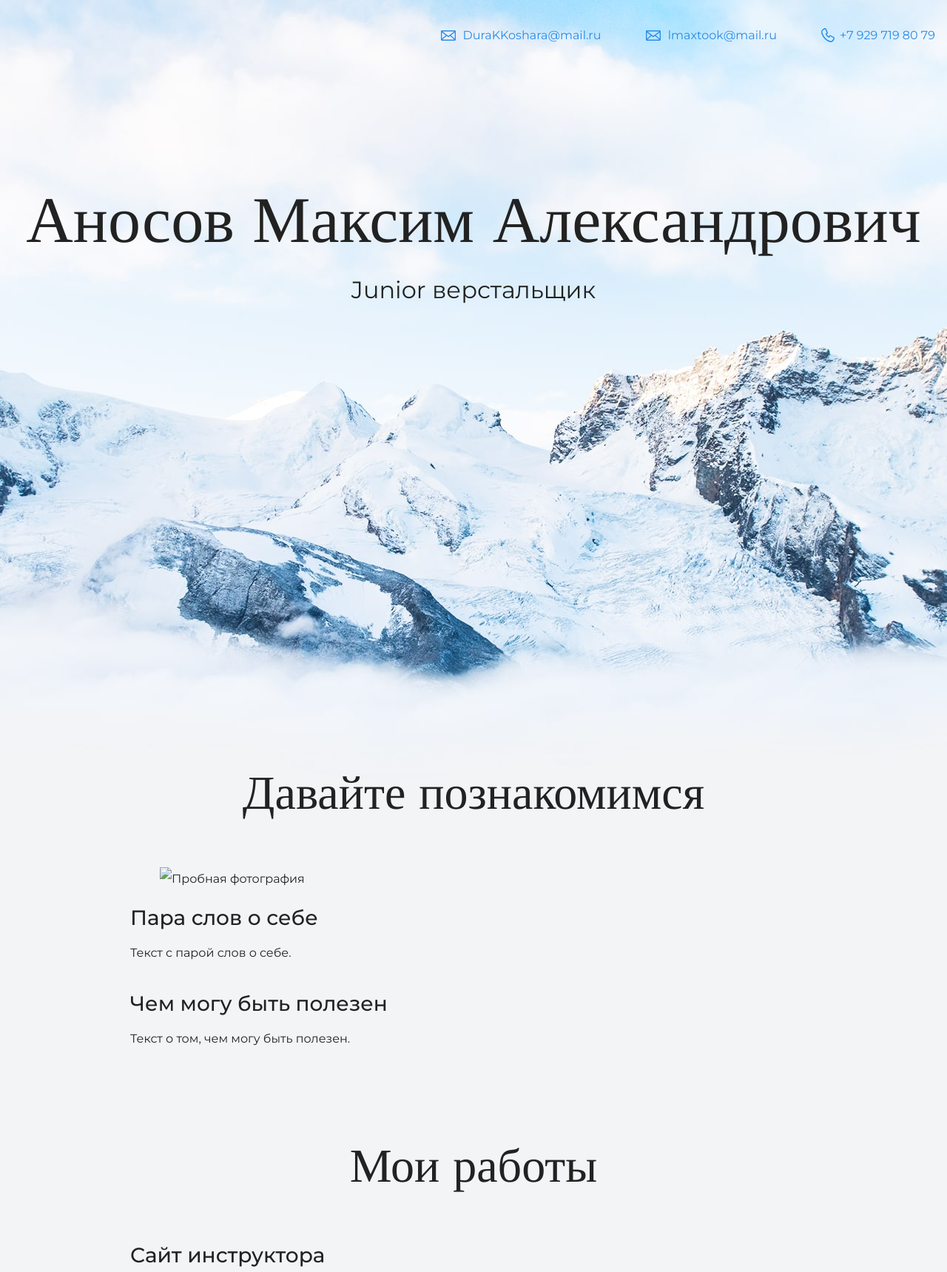
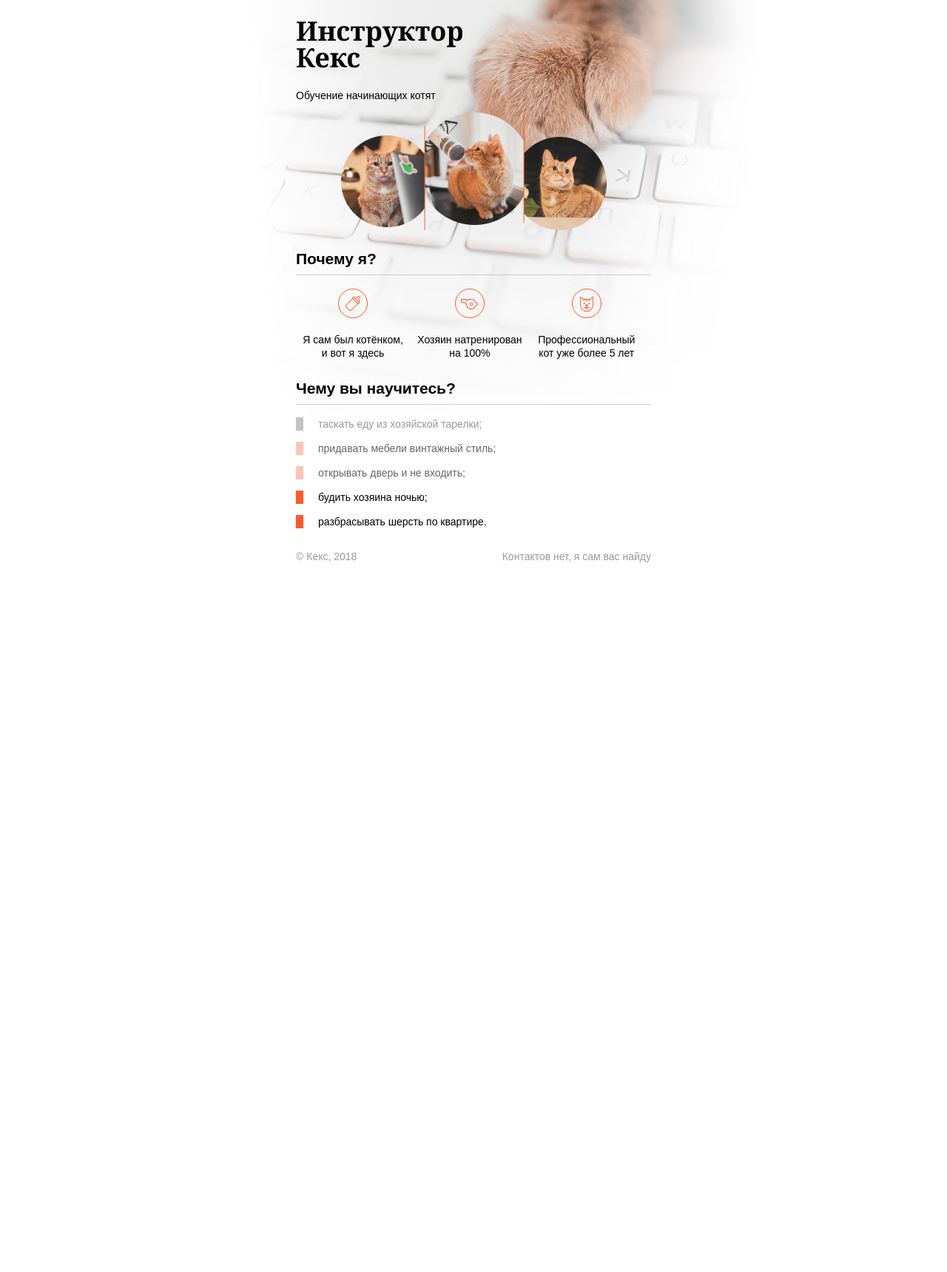
Before and after one commit to DuraKKoshara/DuraKKoshara, a plain HTML site: page index.html in a window 1280 px wide. Shown: the top 1719 px of the page at 74% size. After the commit the page ends 800 px from the top, so only its background shows below. Drawn offline with nearby package versions, Linux system fonts and the light colour scheme.

Commit message:
Меняет текст

```diff
--- a/index.html
+++ b/index.html
@@ -1,60 +1,40 @@
 <!DOCTYPE html>
 <html lang="ru">
   <head>
-    <link href="https://fonts.googleapis.com/css?family=Montserrat:400,500,700|Old+Standard+TT&display=swap&subset=cyrillic" rel="stylesheet">
-    <meta charset="UTF-8">
+    <meta charset="utf-8">
+    <title>Инструктор Кекс</title>
     <link rel="stylesheet" href="style.css">
-    <title>Портфолио Junior верстальщика</title>
   </head>
-
   <body>
-    <header class="page-header">
     <div class="container">
-      <a class="header-email" href="mailto:DuraKKoshara@mail.ru">DuraKKoshara@mail.ru</a>
-      <a class="header-email" href="mailto:lmaxtook@mail.ru">lmaxtook@mail.ru</a>
-      <a class="header-phone" href="tel:+79297198079">+7 929 719 80 79</a>
+      <header class="site-header">
+        <h1>Инструктор Кекс</h1>
+        <p>Обучение начинающих котят</p>
+        <img src="img/keks.png">
       </header>
 
-    <section class="hero-image">
-      <div class="container">
-      <h1 class="heading">Аносов Максим Александрович</h1>
-      <p>Junior верстальщик</p>
-    </div>
+      <section class="features">
+        <h2>Почему я?</h2>
+        <p class="feature-kitten">Я сам был котёнком, и вот я здесь</p>
+        <p class="feature-train">Хозяин натренирован на 100%</p>
+        <p class="feature-cat">Профессиональный кот уже более 5 лет</p>
       </section>
 
-    <section class="intro">
-      <div class="container">
-      <h2 class="subheading">Давайте познакомимся</h2>
-      <figure class="IMG_3322-image">
-        <img src="" width="928" height="536" alt="Пробная фотография">
-      </figure>
-      <h3>Пара слов о себе</h3>
-      <p>Текст с парой слов о себе.</p>
-      <h3>Чем могу быть полезен</h3>
-      <p>Текст о том, чем могу быть полезен.</p>
-    </div>
+      <section class="skills">
+        <h2>Чему вы научитесь?</h2>
+        <ul class="skills-list">
+          <li class="skills-item">таскать еду из хозяйской тарелки;</li>
+          <li class="skills-item standart">придавать мебели винтажный стиль;</li>
+          <li class="skills-item standart">открывать дверь и не входить;</li>
+          <li class="skills-item vip">будить хозяина ночью;</li>
+          <li class="skills-item vip">разбрасывать шерсть по квартире.</li>
+        </ul>
       </section>
 
-    <section class="portfolio">
-      <div class="container">
-      <h2 class="subheading">Мои работы</h2>
-
-      <h3>Сайт инструктора </h3>
-      <figure class="project-image">
-        <img src="files/project.jpg" width="928" height="536" alt="Сайт инструктора Кекса">
-      </figure>
-      <p>Небольшой лендинг о школе для начинающих.</p>
-      <a class="button" href="source/project/index.html">Открыть страницу</a>
-      <h3>Блог начинающего верстальщика</h3>
-      <p>Статический блог про обучение HTML и CSS.</p>
+      <footer class="site-footer">
+        <p>© Кекс, 2018</p>
+        <p>Контактов нет, я сам вас найду</p>
+      </footer>
     </div>
-    </section>
-
-    <footer class="page-footer">
-      <div class="container">
-        <a class="footer-email" href="mailto:DuraKKoshara@mail.ru">DuraKKoshara@mail.ru</a>
-        <a class="footer-phone" href="tel:+79297198079">+7 929 719 80 79</a>
-    </div>
-    </footer>
   </body>
 </html>
--- a/style.css
+++ b/style.css
@@ -1,194 +1,93 @@
 body {
-  margin: 0;
-  min-width: 960px;
-  font-family: "Montserrat", "Helvetica", "Arial", sans-serif;
-  font-size: 16px;
-  line-height: 32px;
-  color: #222222;
-  background-color: #f2f4f6;
-  background-image: url("img/hero-bg.jpg");
-  background-repeat: no-repeat;
-  background-position: top center;
+  padding: 0;
+  font-family: "Arial", sans-serif;
+  font-size: 14px;
+  line-height: 18px;
+  color: #000000;
+  background: #ffffff url("img/keks-background.jpg") no-repeat 50% 0;
+}
+
+h1 {
+  width: 260px;
+  font-family: "Georgia", serif;
+  font-size: 36px;
+  line-height: 36px;
+}
+
+h2 {
+  padding-bottom: 12px;
+  border-bottom: 1px solid #cccccc;
+}
+
+.site-header {
+  margin-bottom: 30px;
+}
+
+.skills-item {
+  margin-bottom: 15px;
+  padding-left: 20px;
+  border-left: 10px solid #c4c4c4;
+  color: #999999;
+}
+
+.standart {
+  border-color: #ffc5b3;
+  color: #666666;
+}
+
+/* Добавьте правило ниже */
+
+.vip {
+  border-color: #ff5a26;
+  color: #000000;
 }
 
 .container {
-  max-width: 928px;
+  width: 480px;
   margin: 0 auto;
-  padding: 0 16px;
 }
 
-.page-header {
-  margin: 0 0 160px;
-  padding: 32px 0 32px;
+.site-header img {
+  display: block;
+  margin: 0 auto;
 }
 
-.page-header .container,
-.page-footer .container {
-  max-width: 1408px;
-  text-align: right;
+.features {
+  margin-bottom: 30px;
 }
 
-.page-header a {
-  margin-left: 56px;
-  color: #288be6;
-  text-decoration: none;
+.features p {
+  display: inline-block;
+  vertical-align: top;
+  width: 30%;
+  margin: 0 5px;
+  text-align: center;
   background-repeat: no-repeat;
-  background-position: left;
+  background-position: center top;
 }
 
-.header-email {
-  padding-left: 30px;
-  background-image: url("img/icon-email-header.svg");
+.feature-kitten {
+  padding-top: 60px;
+  background-image: url("img/bottle.svg");
 }
 
-.header-phone {
-  padding-left: 25px;
-  background-image: url("img/icon-phone-header.svg");
+.feature-cat {
+  padding-top: 60px;
+  background-image: url("img/cat.svg");
 }
 
-.hero-image {
-  margin-bottom: 620px;
-}
-
-.hero-image .container {
-  max-width: 1408px;
-  text-align: center;
-}
-
-.heading {
-  margin: 0 0 16px;
-  font-family: "Old Standard TT", "Times", "Times New Roman", serif;
-  font-size: 88px;
-  line-height: 96px;
-  font-weight: 400;
-}
-
-.hero-image p {
-  margin: 0;
-  font-size: 32px;
-  line-height: 48px;
-}
-
-.intro {
-  margin: 0 0 120px;
-}
-
-.subheading {
-  margin: 0 0 56px;
-  font-family: "Old Standard TT", "Times", "Times New Roman", serif;
-  font-size: 64px;
-  line-height: 80px;
-  font-weight: 400;
-  text-align: center;
-}
-
-.user-image {
-  margin: 0 0 32px;
-  text-align: center;
-}
-
-.intro h3,
-.portfolio h3 {
-  margin: 0 0 12px;
-  font-size: 28px;
-  line-height: 40px;
-  font-weight: 500;
-}
-
-.intro p {
-  margin: 0 0 32px;
+.feature-train {
+  padding-top: 60px;
+  background-image: url("img/whistle.svg");
 }
 
 .skills-list {
-  margin: 0;
-  padding: 0;
-}
-
-.skills-list dt {
-  padding-left: 32px;
-  background-repeat: no-repeat;
-  background-position: left;
-}
-
-.skill-html {
-  background-image: url("img/icon-html.svg");
-}
-
-.skill-css {
-  background-image: url("img/icon-css.svg");
-}
-
-.level {
-  margin: 4px 0 16px;
-  padding: 0;
-  height: 14px;
-  font-size: 0;
-  background-color: #ffffff;
-  border: 1px solid #86c3fa;
-  border-radius: 8px;
-}
-
-.level div {
-  margin: 1px;
-  height: 12px;
-  background-color: #288be6;
-  border-radius: 6px;
-}
-
-.portfolio {
-  margin: 0 0 120px;
-}
-
-.projects {
-  margin: 0;
   padding: 0;
   list-style: none;
 }
 
-.projects li {
-  margin: 0 0 80px;
+.site-footer {
+  display: flex;
+  justify-content: space-between;
+  color: #999999;
 }
-
-.project-image {
-  margin: 0 0 24px;
-  text-align: center;
-}
-
-.projects p {
-  margin: 0 0 24px;
-}
-
-.button {
-  padding: 6px 20px;
-  display: inline-block;
-  vertical-align: baseline;
-  text-decoration: none;
-  text-transform: uppercase;
-  border-radius: 4px;
-  background-color: #288be6;
-  color: #ffffff;
-}
-
-.page-footer {
-  padding: 40px 0;
-  background-color: #00417d;
-  color: #ffffff;
-}
-
-.page-footer a {
-  margin-left: 56px;
-  color: inherit;
-  text-decoration: none;
-  background-repeat: no-repeat;
-  background-position: left;
-}
-
-.footer-email {
-  padding-left: 30px;
-  background-image: url("img/icon-email-footer.svg");
-}
-
-.footer-phone {
-  padding-left: 25px;
-  background-image: url("img/icon-phone-footer.svg");
-}
```
Also changed, not shown: img/banner-1.png (added), img/banner-2.png (added), img/bottle.svg (added), img/cat.svg (added), img/keks-background-dark.jpg (added), img/keks-background.jpg (added), img/keks.png (added), img/whistle.svg (added). Lines whose indentation alone changed are shown as unchanged.
